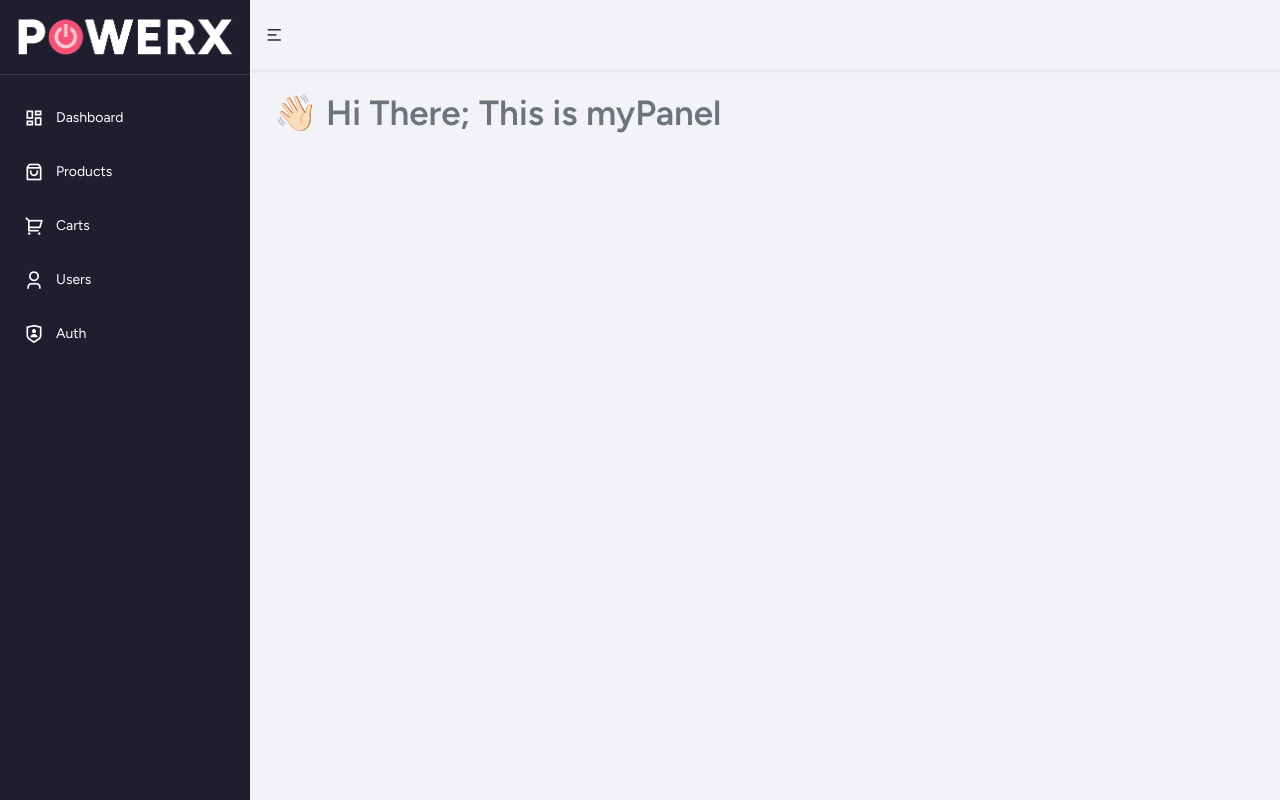
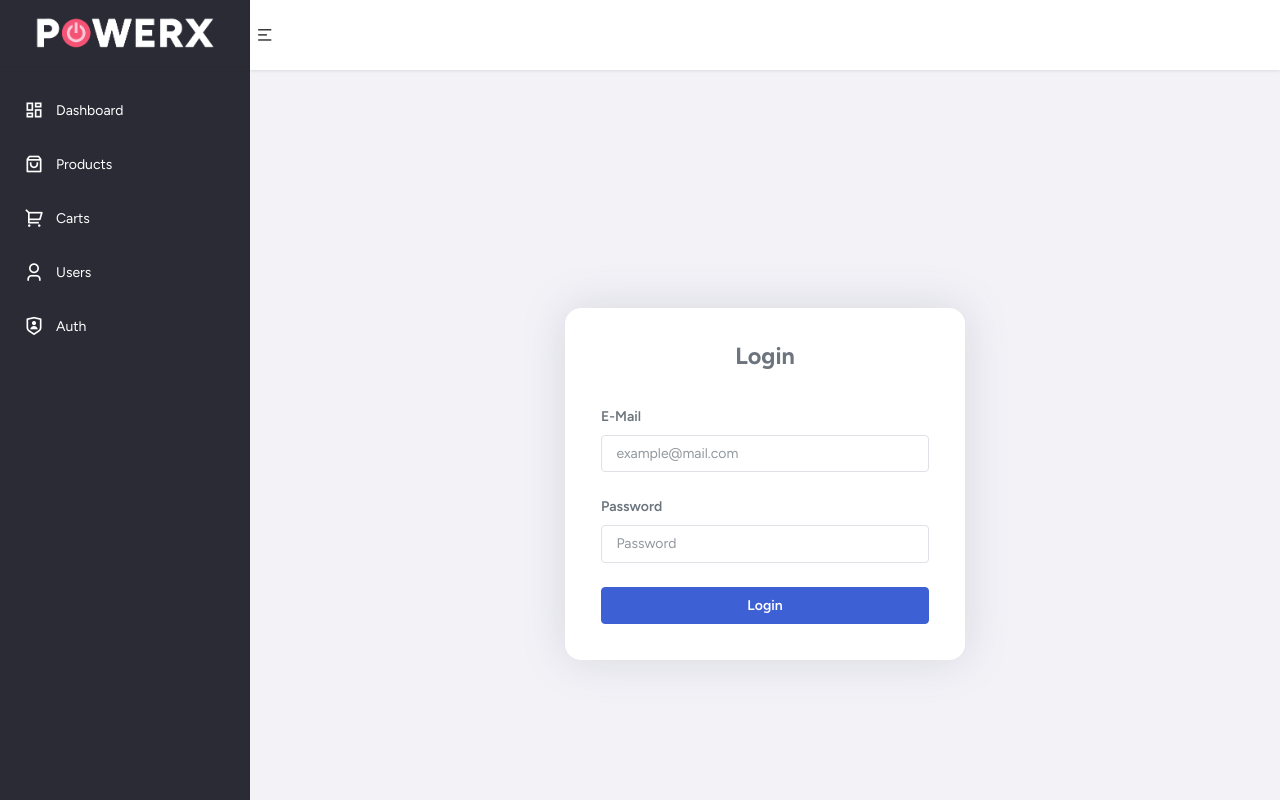
Before and after one commit to iamhns7/Dashboard-Template, a React (Vite) app: page / in a window 1280 px wide. Shown: the top 800 px of the page. Built offline with nearby package versions, Linux system fonts and the light colour scheme; no server answers.

Commit message:
Create login page and added admin email and password

```diff
--- a/src/components/Navbar.tsx
+++ b/src/components/Navbar.tsx
@@ -5,7 +5,7 @@ const Navbar: React.FC<NavbarProps> = ({ onToggleSidebar }) => {
   return (
     <div className="navbar-custom d-flex align-items-center justify-content-between py-2">
       <div className="d-flex align-items-center gap-2">
-        <button className="burger-btn btn btn-light" onClick={onToggleSidebar}>
+        <button className="burger-btn  " onClick={onToggleSidebar}>
           <i className="ri-menu-2-line fs-4"></i>
         </button>
 
--- a/src/components/Sidebar.tsx
+++ b/src/components/Sidebar.tsx
@@ -10,16 +10,16 @@ interface SidebarExtendedProps extends SidebarProps {
 
 const Sidebar: React.FC<SidebarExtendedProps> = ({ darkMode, isOpen }) => {
   const menuItems = [
-    { title: "Dashboard", icon: "ri-dashboard-line", path: "/" },
+    { title: "Dashboard", icon: "ri-dashboard-line", path: "dashboard" },
     { title: "Products", icon: "ri-shopping-bag-3-line", path: "/products" },
     { title: "Carts", icon: "ri-shopping-cart-2-line", path: "/carts" },
     { title: "Users", icon: "ri-user-3-line", path: "/users" },
-    { title: "Auth", icon: "ri-shield-user-line", path: "/auth" },
+    { title: "Auth", icon: "ri-shield-user-line", path: "/" },
   ];
 
   return (
     <div className={`sidebar ${isOpen ? "open" : "closed"} ${darkMode ? "dark" : "light"}`}>
-      <div className="sidebar-header">
+      <div className="sidebar-header ">
         <img src={logoLight} alt="Logo" className="img-fluid" />
       </div>
 
--- a/src/index.css
+++ b/src/index.css
@@ -2,7 +2,7 @@
   width: 100%;
   margin: 0;
   padding: 0 1rem; /* istersen tamamen 0 yapabilirsin */
-  background-color: #ffffff;
+  background-color: #ffffff !important;
   border-bottom: 1px solid #e5e5e5;
   display: flex;
   align-items: center;
@@ -29,7 +29,7 @@
 .sidebar {
   flex: 0 0 250px; /* sabit genişlikli sidebar */
   width: 250px;
-  background-color: #1e1e2f;
+  background-color: #2b2b36;
   color: #fff;
   min-height: 100vh;
   transition: all 0.4s ease;
@@ -37,10 +37,15 @@
   position: relative;
 }
 
-/* Sidebar kapalı durumu */
+.sidebar-header img {
+  width: 180px;   /* istediğin boyutu yaz */
+  height: auto;
+}
+
+
 .sidebar.closed {
-  /* ikon-only görünüm: tamamen gizlemek yerine daralt */
-  flex: 0 0 70px; /* dar genişlik */
+
+  flex: 0 0 70px;
   width: 70px;
   opacity: 1;
   transform: none;
@@ -57,7 +62,7 @@
 .sidebar-header {
   padding: 1rem;
   text-align: center;
-  border-bottom: 1px solid rgba(255, 255, 255, 0.1);
+  border-bottom: 1px solid rgba(29, 28, 28, 0.1);
 }
 
 .sidebar-menu ul {
--- a/src/navigation/AppNavigation.tsx
+++ b/src/navigation/AppNavigation.tsx
@@ -12,11 +12,11 @@ const AppNavigation = () => {
   return (
     <Routes>
       <Route element={<DashboardLayout />}>
-        <Route path="/" element={<Dashboard />} />
+        <Route path="dashboard" element={<Dashboard />} />
         <Route path="/products" element={<Products />} />
         <Route path="/carts" element={<Carts />} />
         <Route path="/users" element={<Users />} />
-        <Route path="/auth" element={<Auth />} />
+        <Route path="/" element={<Auth />} />
 
       </Route>
     </Routes>
--- a/src/pages/Auth.tsx
+++ b/src/pages/Auth.tsx
@@ -1,7 +1,72 @@
+import { useState } from "react";
+import { useNavigate } from "react-router-dom";
+import "bootstrap/dist/css/bootstrap.min.css";
+import "../index.css";
+
 const Auth = () => {
-    return(
-        <>
-        </>
-    )
-}
+  const navigate = useNavigate();
+
+  const [email, setEmail] = useState("");
+  const [password, setPassword] = useState("");
+  const [error, setError] = useState("");
+
+  const handleSubmit = (e: React.FormEvent) => {
+    e.preventDefault();
+
+    // basit doğrulama (örnek)
+    if (email === "iamhns7@gamil.com" && password === "iamhns7") {
+      navigate("/products");
+    } else {
+      setError("Incorrect Email or Password!");
+    }
+  };
+
+  return (
+    <div className="d-flex justify-content-center align-items-center vh-100 bg-light">
+      <div className="card shadow-lg p-4" style={{ width: "400px", borderRadius: "1rem" }}>
+        <h3 className="text-center mb-4 fw-bold">Login</h3>
+
+        {error && <div className="alert alert-danger text-center py-2">{error}</div>}
+
+        <form onSubmit={handleSubmit}>
+          <div className="mb-3">
+            <label htmlFor="email" className="form-label fw-semibold">
+              E-Mail
+            </label>
+            <input
+              type="email"
+              id="email"
+              className="form-control"
+              placeholder="example@mail.com"
+              value={email}
+              onChange={(e) => setEmail(e.target.value)}
+              required
+            />
+          </div>
+
+          <div className="mb-3">
+            <label htmlFor="password" className="form-label fw-semibold">
+              Password
+            </label>
+            <input
+              type="password"
+              id="password"
+              className="form-control"
+              placeholder="Password"
+              value={password}
+              onChange={(e) => setPassword(e.target.value)}
+              required
+            />
+          </div>
+
+          <button type="submit" className="btn btn-primary w-100 fw-semibold">
+            Login
+          </button>
+        </form>
+
+      </div>
+    </div>
+  );
+};
+
 export default Auth;
```
